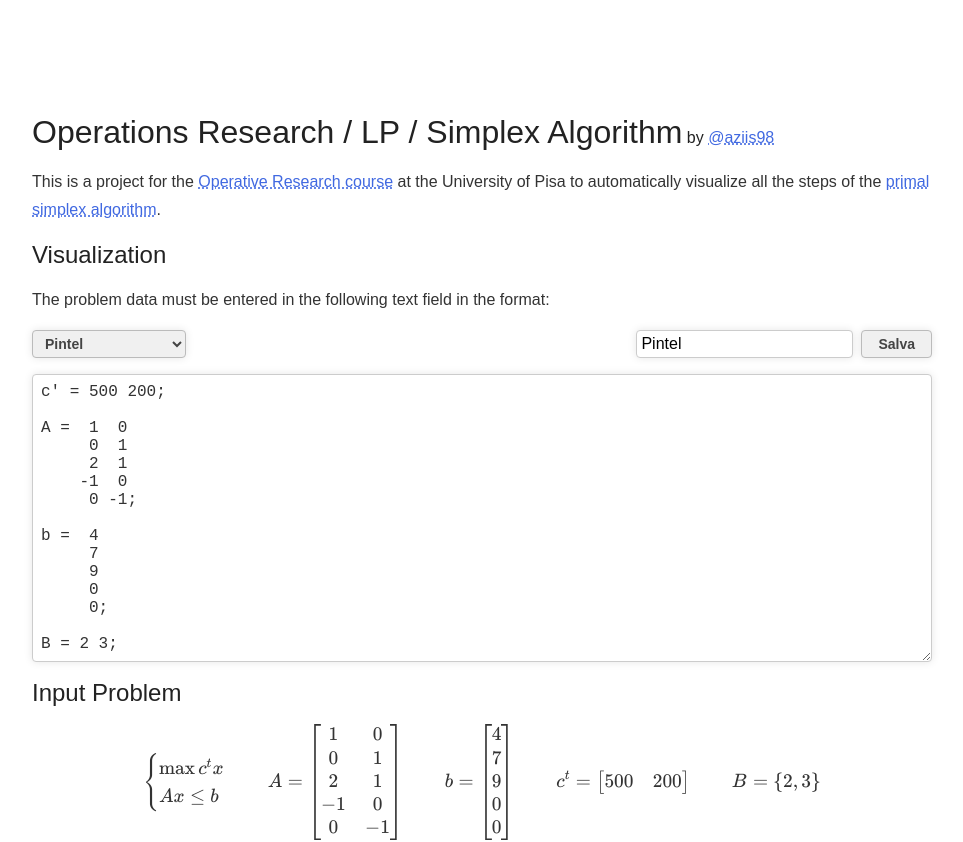
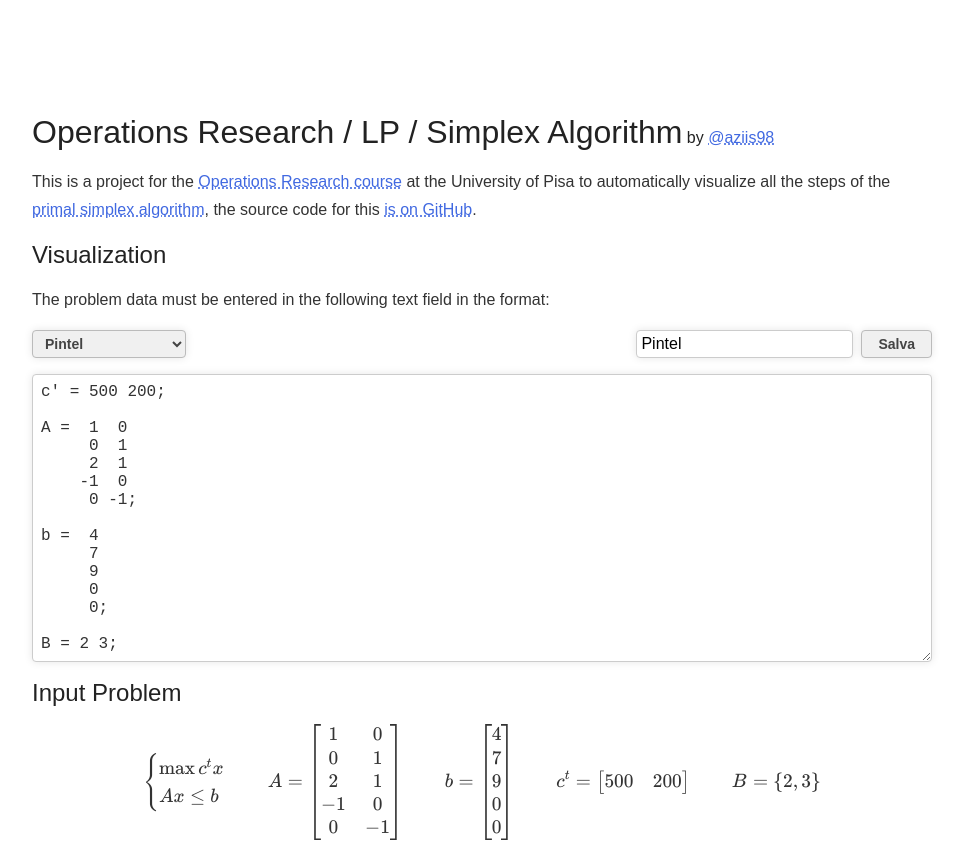
Before and after one commit to aziis98/ro-vis, a Preact app: page / in a window 1280 px wide. Shown: the top 842 px of the page, without its empty margins (158-1121 px from the left). Built offline with nearby package versions, Linux system fonts and the light colour scheme.

Commit message:
added github link

```diff
--- a/src/main.tsx
+++ b/src/main.tsx
@@ -67,9 +67,10 @@ const App = () => {
             </h1>
             <p>
                 This is a project for the{' '}
-                <a href="https://didawiki.cli.di.unipi.it/doku.php/matematica/ro/start">Operative Research course</a> at
-                the University of Pisa to automatically visualize all the steps of the{' '}
-                <a href="https://en.wikipedia.org/wiki/Simplex_algorithm">primal simplex algorithm</a>.
+                <a href="https://didawiki.cli.di.unipi.it/doku.php/matematica/ro/start">Operations Research course</a>{' '}
+                at the University of Pisa to automatically visualize all the steps of the{' '}
+                <a href="https://en.wikipedia.org/wiki/Simplex_algorithm">primal simplex algorithm</a>, the source code
+                for this <a href="https://github.com/aziis98/ro-vis">is on GitHub</a>.
             </p>
             <h2>Visualization</h2>
             <p>The problem data must be entered in the following text field in the format:</p>
```
